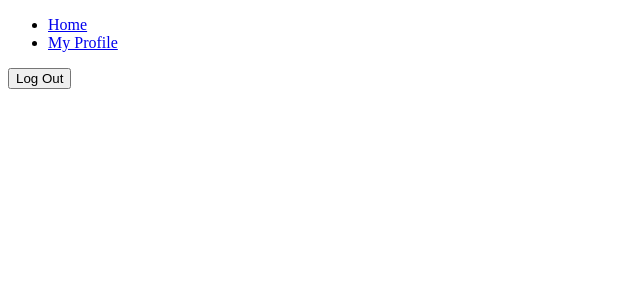
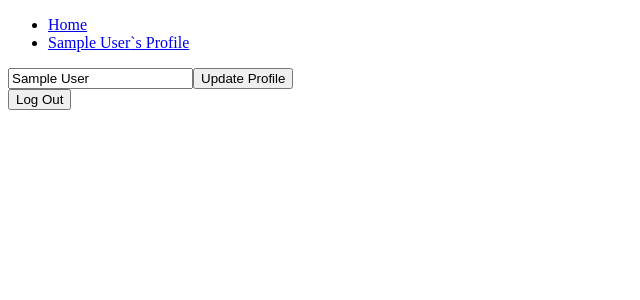
Before and after one commit to DINGUNOTE/twitter-clonecoding, a React (Create React App) app: page /profile in a window 1280 px wide. Shown: the top 300 px of the page, without its empty margins (0-640 px from the left). Built offline with nearby package versions, Linux system fonts and the light colour scheme; no server answers; the database is empty; sample sign-in values are in the browser's storage.

Commit message:
feat: Profile 수정 기능 구현, 로그아웃 수정

```diff
--- a/src/components/App.js
+++ b/src/components/App.js
@@ -1,6 +1,7 @@
 import { useEffect, useState } from 'react';
 import AppRouter from 'components/Router';
 import { authService } from 'fbase';
+import { updateProfile } from 'firebase/auth';
 
 const App = () => {
   const [init, setInit] = useState(false);
@@ -9,15 +10,42 @@
   useEffect(() => {
     authService.onAuthStateChanged(user => {
       if (user) {
-        setUserObj(user);
+        if (user.displayName === null) {
+          updateProfile(user, { displayName: 'Anonymous' });
+        }
+
+        setUserObj({
+          displayName: user.displayName,
+          uid: user.uid,
+          updateProfile: () =>
+            updateProfile(user, { displayName: user.displayName }),
+        });
+      } else {
+        setUserObj(null);
       }
       setInit(true);
     });
   }, []);
+
+  const refreshUser = () => {
+    const user = authService.currentUser;
+
+    setUserObj({
+      displayName: user.displayName,
+      uid: user.uid,
+      updateProfile: () =>
+        updateProfile(user, { displayName: user.displayName }),
+    });
+  };
+
   return (
     <>
       {init ? (
-        <AppRouter isLoggedIn={Boolean(userObj)} userObj={userObj} />
+        <AppRouter
+          isLoggedIn={Boolean(userObj)}
+          userObj={userObj}
+          refreshUser={refreshUser}
+        />
       ) : (
         'Initializing...'
       )}
--- a/src/components/Navigation.js
+++ b/src/components/Navigation.js
@@ -1,6 +1,6 @@
 import { Link } from 'react-router-dom';
 
-const Navigation = () => {
+const Navigation = ({ userObj }) => {
   return (
     <nav>
       <ul>
@@ -8,7 +8,7 @@
           <Link to="/">Home</Link>
         </li>
         <li>
-          <Link to="/profile">My Profile</Link>
+          <Link to="/profile">{userObj.displayName}`s Profile</Link>
         </li>
       </ul>
     </nav>
--- a/src/components/Router.js
+++ b/src/components/Router.js
@@ -9,15 +9,18 @@
 import Navigation from 'components/Navigation';
 import Profile from 'routes/Profile';
 
-const AppRouter = ({ isLoggedIn, userObj }) => {
+const AppRouter = ({ isLoggedIn, userObj, refreshUser }) => {
   return (
     <Router>
-      {isLoggedIn && <Navigation />}
+      {isLoggedIn && <Navigation userObj={userObj} />}
       <Routes>
         {isLoggedIn ? (
           <>
             <Route path="/" element={<Home userObj={userObj} />} />
-            <Route path="/profile" element={<Profile />} />
+            <Route
+              path="/profile"
+              element={<Profile userObj={userObj} refreshUser={refreshUser} />}
+            />
           </>
         ) : (
           <>
--- a/src/routes/EditProfile.js
+++ /dev/null
@@ -1,3 +0,0 @@
-const EditProfile = () => <span>Edit Profile</span>;
-
-export default EditProfile;
--- a/src/routes/Profile.js
+++ b/src/routes/Profile.js
@@ -1,14 +1,68 @@
-import { authService } from 'fbase';
+import { useEffect, useState } from 'react';
 import { useNavigate } from 'react-router-dom';
+import { authService, dbService } from 'fbase';
+import { updateProfile } from 'firebase/auth';
+import { collection, getDocs, orderBy, query, where } from 'firebase/firestore';
 
-const Profile = () => {
+const Profile = ({ userObj, refreshUser }) => {
   const navigate = useNavigate();
+  const [newDisplayName, setNewDisplayName] = useState(userObj.displayName);
+
+  const getMyNweets = async () => {
+    // dbService의 컬렉션 중 "nweets" Docs에서 userObj의 uid와 동일한 creatorID를 가진 모든 문서를 내림차순으로 가져오는 쿼리(요청) 생성
+    const q = query(
+      collection(dbService, 'nweets'),
+      where('creatorId', '==', userObj.uid),
+      orderBy('createdAt', 'desc'),
+    );
+
+    const querySnapshot = await getDocs(q);
+    querySnapshot.forEach(doc => {
+      console.log(doc.id, '=>', doc.data());
+    });
+  };
+
+  useEffect(() => {
+    getMyNweets();
+    // eslint-disable-next-line react-hooks/exhaustive-deps
+  }, []);
+
+  const onChange = e => {
+    const {
+      target: { value },
+    } = e;
+    setNewDisplayName(value);
+  };
+
+  const onSubmit = async e => {
+    e.preventDefault();
+    if (userObj.displayName !== newDisplayName) {
+      await updateProfile(authService.currentUser, {
+        displayName: newDisplayName,
+      });
+      refreshUser();
+    } else {
+      return;
+    }
+  };
+
   const onLogOut = () => {
     authService.signOut();
+    // authService.currentUser.uid;
     navigate('/');
   };
+
   return (
     <>
+      <form onSubmit={onSubmit}>
+        <input
+          type="text"
+          onChange={onChange}
+          placeholder="Display name"
+          value={newDisplayName}
+        />
+        <input type="submit" value="Update Profile" />
+      </form>
       <button type="button" onClick={onLogOut}>
         Log Out
       </button>
```
